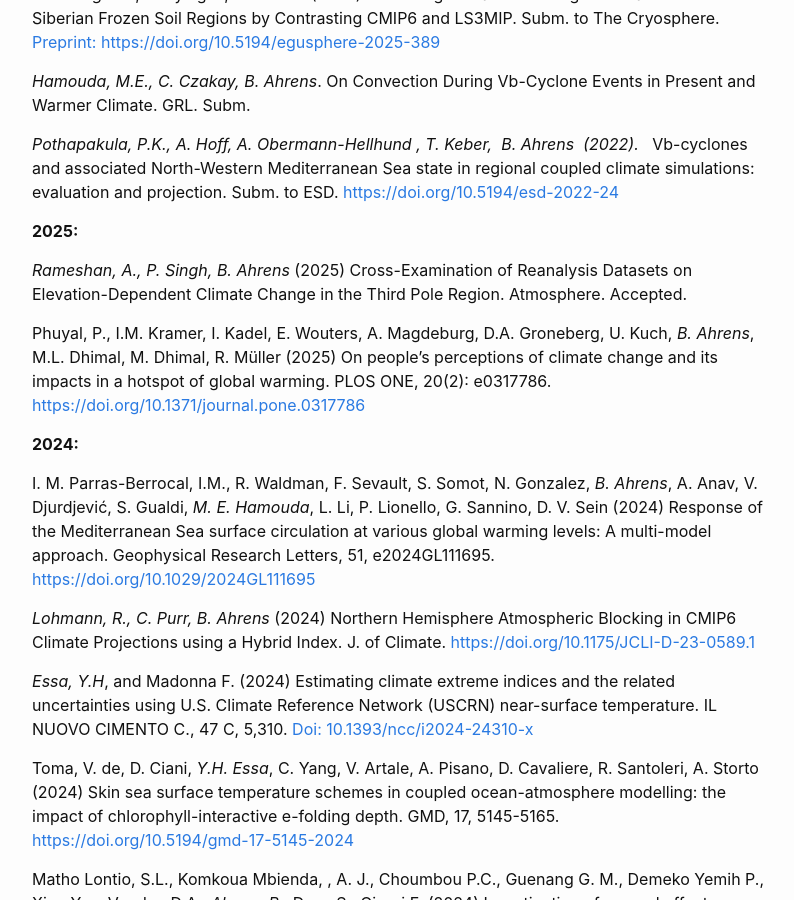
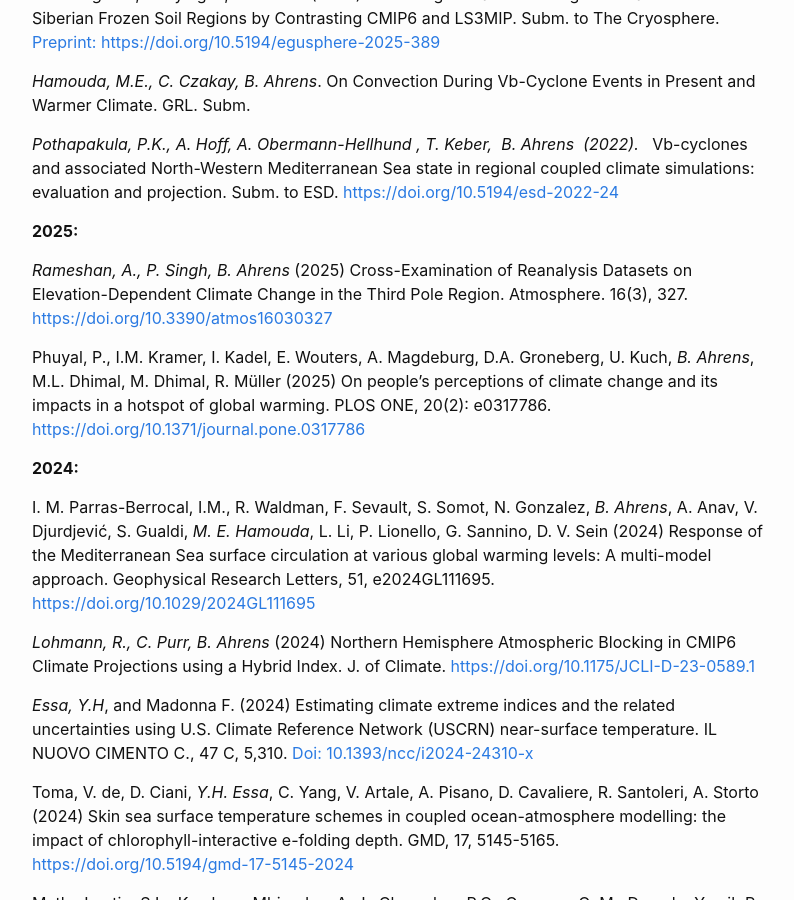
Before and after one commit to cliphy/cliphy.github.io, a Jekyll site: the page built from pubs.markdown, in a window 1280 px wide and 900 px high, scrolled down 512 px. Shown: the whole window, without its empty margins (238-1032 px from the left). Built offline with Jekyll 4.4.1, drawn with Linux system fonts in a browser that asks for light colours.

Commit message:
Update pubs.markdown

```diff
--- a/pubs.markdown
+++ b/pubs.markdown
@@ -36,7 +36,8 @@ target="_blank">https://doi.org/10.5194/esd-2022-24</a>
 **2025:**
 
 *Rameshan, A., P. Singh, B. Ahrens* (2025) Cross-Examination of Reanalysis Datasets on Elevation-Dependent
-Climate Change in the Third Pole Region. Atmosphere. Accepted.
+Climate Change in the Third Pole Region. Atmosphere. 16(3), 327.
+[https://doi.org/10.3390/atmos16030327](https://doi.org/10.3390/atmos16030327){:target="_blank" rel="noopener"}
 <!-- DFG TPChange -->
 
 Phuyal, P., I.M. Kramer, I. Kadel, E. Wouters, A. Magdeburg, D.A. Groneberg, U. Kuch, *B. Ahrens*, M.L. Dhimal, M. Dhimal, R. Müller
@@ -1118,7 +1119,6 @@ secondary information. Advances in Science and Research. 4, 29–35,
 2010. <a href="http://www.adv-sci-res.net/4/29/2010/asr-4-29-2010.pdf"
 style=""
 title="http://www.adv-sci-res.net/4/29/2010/asr-4-29-2010.pdf">www.adv-sci-res.net/4/29/2010/</a>
-class="style_8">
 
 
 *Dobler, A., B.
```
